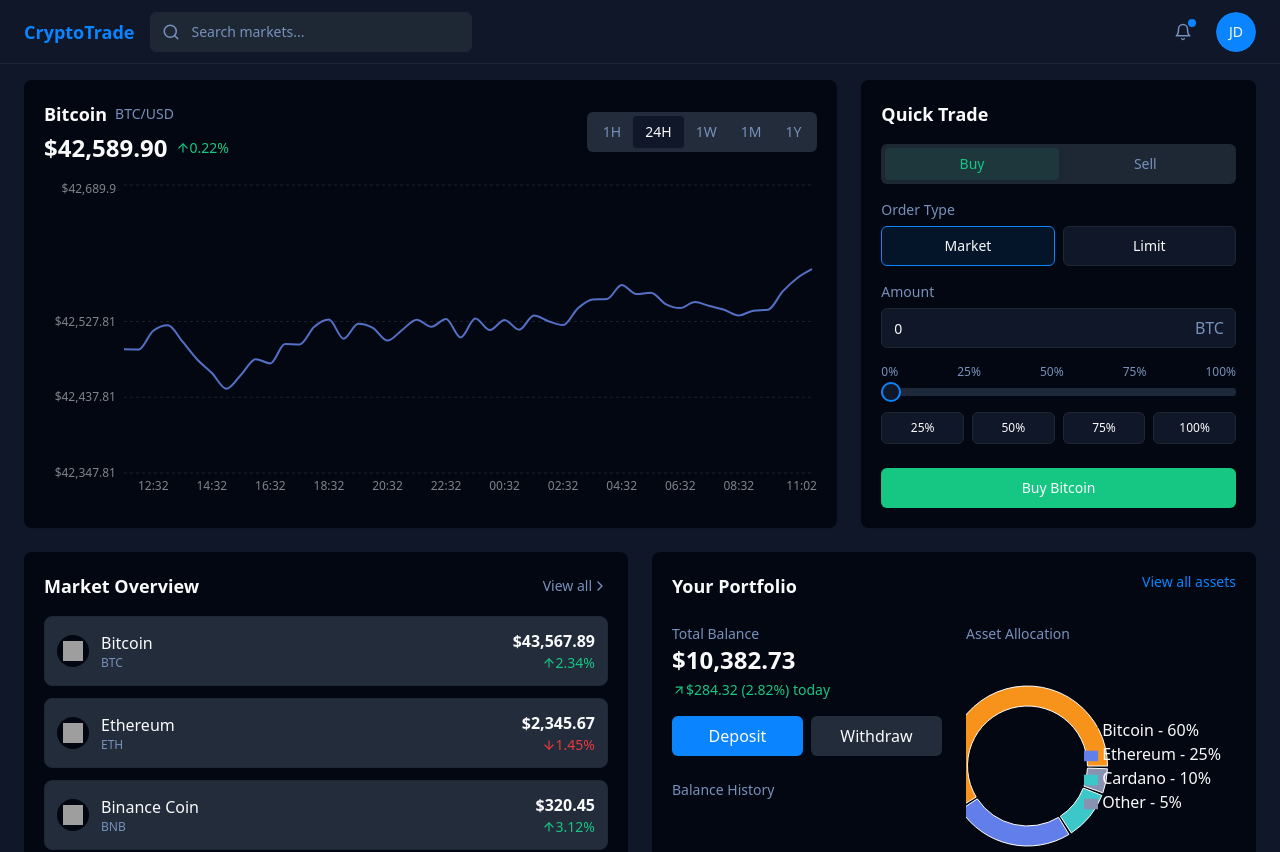
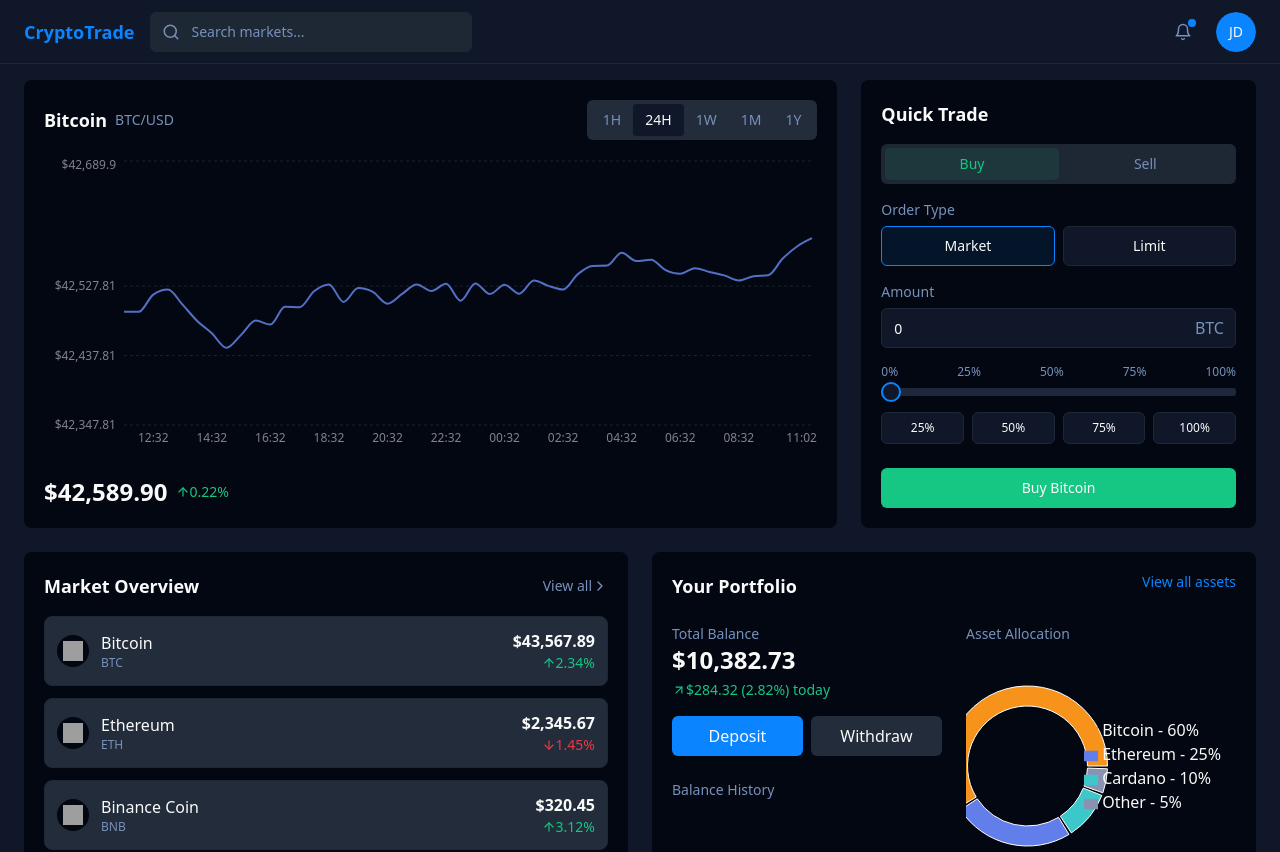
Before and after one commit to jcyag/trading-hub-mimic, a React (Vite) app: page / in a window 1280 px wide. Shown: the top 852 px of the page. Built offline with nearby package versions, Linux system fonts and the light colour scheme; grey boxes are pictures that could not be loaded.

Commit message:
Fix: Move chart annotations below chart
Move chart annotations to a new line below the chart.

```diff
--- a/src/components/dashboard/PriceChart.tsx
+++ b/src/components/dashboard/PriceChart.tsx
@@ -39,28 +39,12 @@ export function PriceChart() {
 
   return (
     <div className="bg-card rounded-lg p-5 shadow-sm h-full flex flex-col">
-      <div className="flex items-center justify-between mb-4">
-        <div>
+      <div className="mb-4">
+        <div className="flex items-center justify-between">
           <h2 className="text-lg font-semibold flex items-center gap-2">
             Bitcoin
             <span className="text-sm font-normal text-muted-foreground">BTC/USD</span>
           </h2>
-          <div className="flex items-center gap-2 mt-1">
-            <p className="text-2xl font-bold">${currentPrice.toLocaleString(undefined, {
-              minimumFractionDigits: 2,
-              maximumFractionDigits: 2
-            })}</p>
-            <div
-              className={cn(
-                "flex items-center text-sm font-medium",
-                isPositive ? "text-success" : "text-danger"
-              )}
-            >
-              {isPositive ? <ArrowUp size={14} /> : <ArrowDown size={14} />}
-              <span>{Math.abs(priceChangePercent).toFixed(2)}%</span>
-            </div>
-          </div>
-        </div>
 
           <Tabs value={selectedTimeFrame} onValueChange={(v) => setSelectedTimeFrame(v as TimeFrame)}>
             <TabsList className="bg-accent">
@@ -71,6 +55,7 @@ export function PriceChart() {
               <TabsTrigger value="1Y">1Y</TabsTrigger>
             </TabsList>
           </Tabs>
+        </div>
       </div>
 
       <div className="flex-1 w-full relative">
@@ -125,6 +110,23 @@ export function PriceChart() {
             </LineChart>
           </ResponsiveContainer>
         )}
+      </div>
+
+      {/* Price information below the chart */}
+      <div className="mt-4 flex items-center">
+        <p className="text-2xl font-bold">${currentPrice.toLocaleString(undefined, {
+          minimumFractionDigits: 2,
+          maximumFractionDigits: 2
+        })}</p>
+        <div
+          className={cn(
+            "flex items-center text-sm font-medium ml-2",
+            isPositive ? "text-success" : "text-danger"
+          )}
+        >
+          {isPositive ? <ArrowUp size={14} /> : <ArrowDown size={14} />}
+          <span>{Math.abs(priceChangePercent).toFixed(2)}%</span>
+        </div>
       </div>
     </div>
   );
```
Lines whose indentation alone changed are shown as unchanged.
